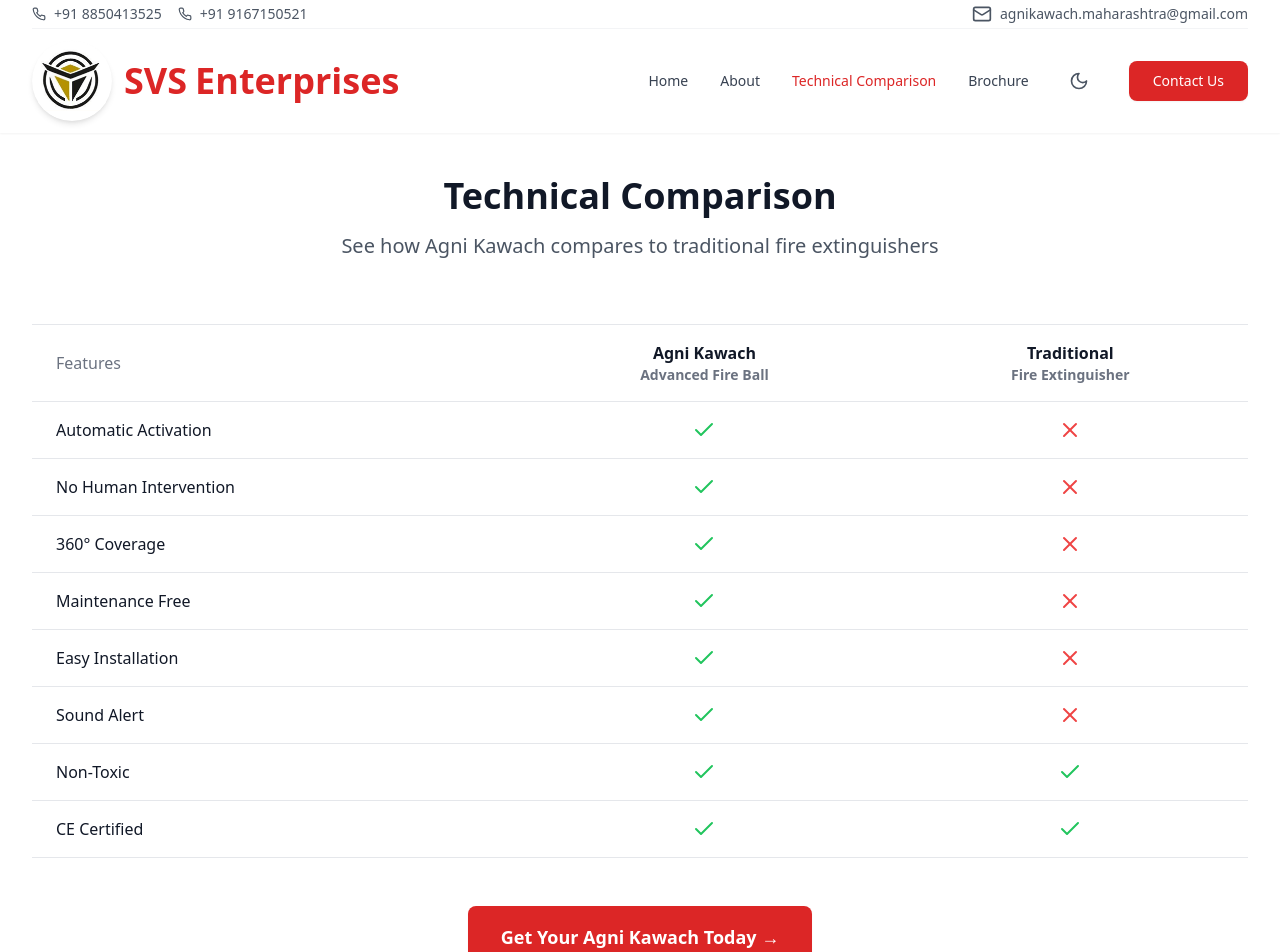
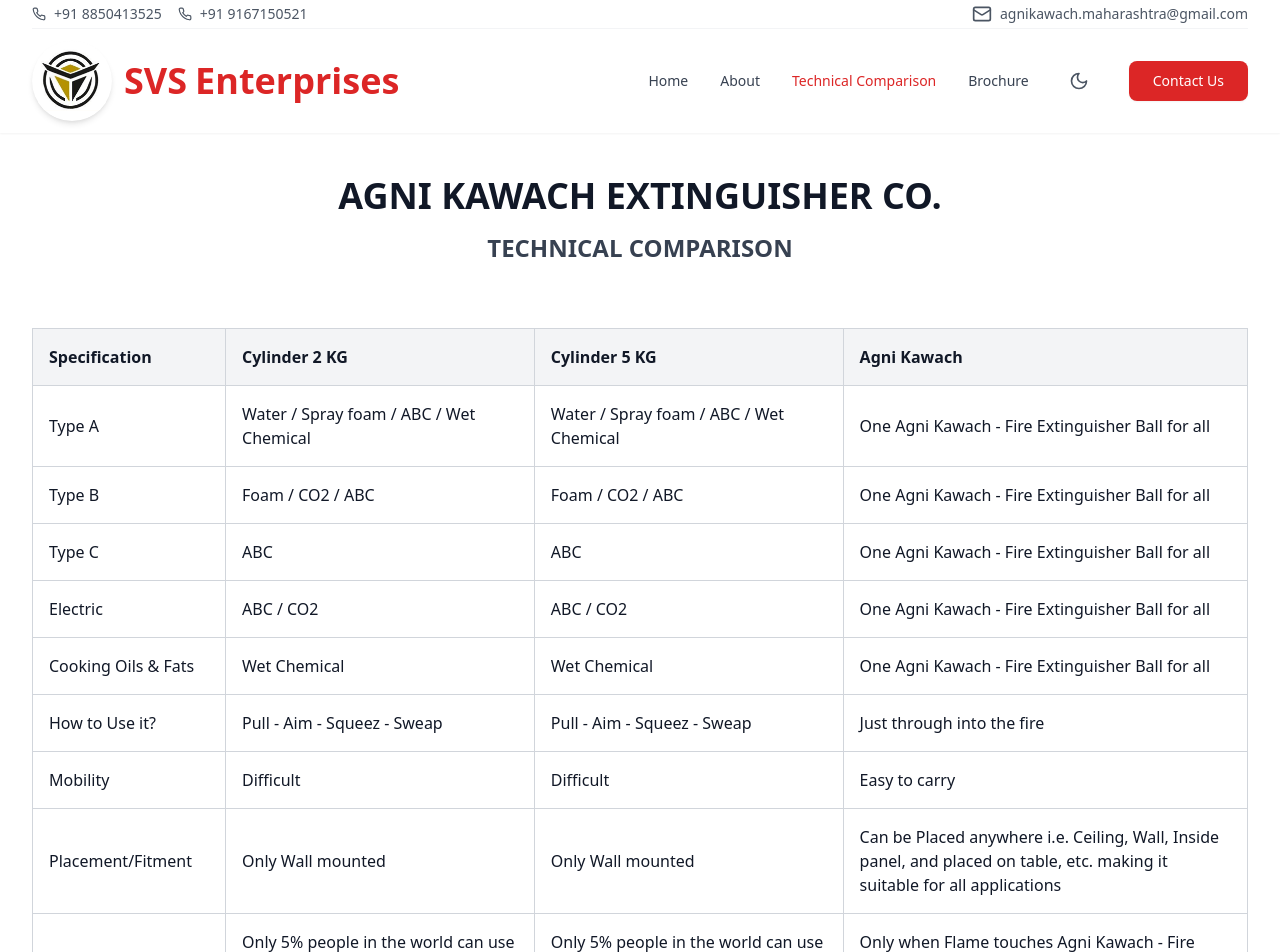
Before and after one commit to Uchihaharsh/SVSEnterprises, a React (Vite) app: page /technical in a window 1280 px wide. Shown: the top 952 px of the page. Built offline with nearby package versions, Linux system fonts and the light colour scheme.

Commit message:
Update: Technical Comparison table to match new specifications

```diff
--- a/src/components/TechnicalComparison.tsx
+++ b/src/components/TechnicalComparison.tsx
@@ -1,28 +1,18 @@
-import { Check, X } from 'lucide-react';
+import React from 'react';
 
 const TechnicalComparison = () => {
-  const features = [
-    'Automatic Activation',
-    'No Human Intervention',
-    '360° Coverage',
-    'Maintenance Free',
-    'Easy Installation',
-    'Sound Alert',
-    'Non-Toxic',
-    'CE Certified'
-  ];
-
-  const products = [
-    {
-      name: 'Agni Kawach',
-      description: 'Advanced Fire Ball',
-      features: [true, true, true, true, true, true, true, true]
-    },
-    {
-      name: 'Traditional',
-      description: 'Fire Extinguisher',
-      features: [false, false, false, false, false, false, true, true]
-    }
+  const specifications = [
+    { name: 'Type A', cylinder2kg: 'Water / Spray foam / ABC / Wet Chemical', cylinder5kg: 'Water / Spray foam / ABC / Wet Chemical', agniKawach: 'One Agni Kawach - Fire Extinguisher Ball for all' },
+    { name: 'Type B', cylinder2kg: 'Foam / CO2 / ABC', cylinder5kg: 'Foam / CO2 / ABC', agniKawach: 'One Agni Kawach - Fire Extinguisher Ball for all' },
+    { name: 'Type C', cylinder2kg: 'ABC', cylinder5kg: 'ABC', agniKawach: 'One Agni Kawach - Fire Extinguisher Ball for all' },
+    { name: 'Electric', cylinder2kg: 'ABC / CO2', cylinder5kg: 'ABC / CO2', agniKawach: 'One Agni Kawach - Fire Extinguisher Ball for all' },
+    { name: 'Cooking Oils & Fats', cylinder2kg: 'Wet Chemical', cylinder5kg: 'Wet Chemical', agniKawach: 'One Agni Kawach - Fire Extinguisher Ball for all' },
+    { name: 'How to Use it?', cylinder2kg: 'Pull - Aim - Squeez - Sweap', cylinder5kg: 'Pull - Aim - Squeez - Sweap', agniKawach: 'Just through into the fire' },
+    { name: 'Mobility', cylinder2kg: 'Difficult', cylinder5kg: 'Difficult', agniKawach: 'Easy to carry' },
+    { name: 'Placement/Fitment', cylinder2kg: 'Only Wall mounted', cylinder5kg: 'Only Wall mounted', agniKawach: 'Can be Placed anywhere i.e. Ceiling, Wall, Inside panel, and placed on table, etc. making it suitable for all applications' },
+    { name: 'Operation', cylinder2kg: 'Only 5% people in the world can use these type of cylinders. Manual and difficult to use.', cylinder5kg: 'Only 5% people in the world can use these type of cylinders. Manual and difficult to use.', agniKawach: 'Only when Flame touches Agni Kawach - Fire Extinguisher Ball, it burst and automatically spread the powder.' },
+    { name: 'Automatic Response time', cylinder2kg: 'No such system, Operated manually', cylinder5kg: 'No such system, Operated manually', agniKawach: 'Automatic activates in less than 5-10 seconds' },
+    { name: 'Safety Distance', cylinder2kg: 'Need to get close to the fire', cylinder5kg: 'Need to get close to the fire', agniKawach: 'Can be thrown from safe 20 ft. distance' }
   ];
 
   return (
@@ -30,55 +20,34 @@ const TechnicalComparison = () => {
       <div className="max-w-7xl mx-auto px-4 sm:px-6 lg:px-8">
         <div className="text-center mb-16">
           <h2 className="text-3xl md:text-4xl font-bold text-gray-900 dark:text-white mb-4">
-            Technical Comparison
+            AGNI KAWACH EXTINGUISHER CO.
           </h2>
-          <p className="text-xl text-gray-600 dark:text-gray-300">
-            See how Agni Kawach compares to traditional fire extinguishers
-          </p>
+          <h3 className="text-2xl font-bold text-gray-700 dark:text-gray-200 mb-4">
+            TECHNICAL COMPARISON
+          </h3>
         </div>
 
         <div className="overflow-x-auto">
-          <table className="w-full">
+          <table className="w-full border-collapse">
             <thead>
-              <tr className="border-t border-b border-gray-200 dark:border-gray-700">
-                <th className="py-4 px-6 text-left text-gray-500 dark:text-gray-400 font-normal">Features</th>
-                {products.map((product, index) => (
-                  <th key={index} className="py-4 px-6 text-center">
-                    <div className="font-bold text-gray-900 dark:text-white">{product.name}</div>
-                    <div className="text-sm text-gray-500 dark:text-gray-400">{product.description}</div>
-                  </th>
-                ))}
+              <tr className="bg-gray-100 dark:bg-gray-800">
+                <th className="border border-gray-300 dark:border-gray-700 p-4 text-left">Specification</th>
+                <th className="border border-gray-300 dark:border-gray-700 p-4 text-left">Cylinder 2 KG</th>
+                <th className="border border-gray-300 dark:border-gray-700 p-4 text-left">Cylinder 5 KG</th>
+                <th className="border border-gray-300 dark:border-gray-700 p-4 text-left">Agni Kawach</th>
               </tr>
             </thead>
             <tbody>
-              {features.map((feature, index) => (
-                <tr
-                  key={index}
-                  className="border-b border-gray-200 dark:border-gray-700 hover:bg-gray-50 dark:hover:bg-gray-800 transition-colors duration-150"
-                >
-                  <td className="py-4 px-6 text-gray-900 dark:text-white">{feature}</td>
-                  {products.map((product, productIndex) => (
-                    <td key={productIndex} className="py-4 px-6 text-center">
-                      {product.features[index] ? (
-                        <Check className="w-6 h-6 text-green-500 mx-auto" />
-                      ) : (
-                        <X className="w-6 h-6 text-red-500 mx-auto" />
-                      )}
-                    </td>
-                  ))}
+              {specifications.map((spec, index) => (
+                <tr key={index} className="hover:bg-gray-50 dark:hover:bg-gray-800">
+                  <td className="border border-gray-300 dark:border-gray-700 p-4 font-medium">{spec.name}</td>
+                  <td className="border border-gray-300 dark:border-gray-700 p-4">{spec.cylinder2kg}</td>
+                  <td className="border border-gray-300 dark:border-gray-700 p-4">{spec.cylinder5kg}</td>
+                  <td className="border border-gray-300 dark:border-gray-700 p-4">{spec.agniKawach}</td>
                 </tr>
               ))}
             </tbody>
           </table>
-        </div>
-
-        <div className="mt-12 text-center">
-          <a
-            href="#contact"
-            className="inline-flex items-center px-8 py-4 border border-transparent text-lg font-semibold rounded-lg shadow-sm text-white bg-red-600 hover:bg-red-700 dark:bg-red-500 dark:hover:bg-red-600 transition-colors duration-200"
-          >
-            Get Your Agni Kawach Today →
-          </a>
         </div>
       </div>
     </section>
```
